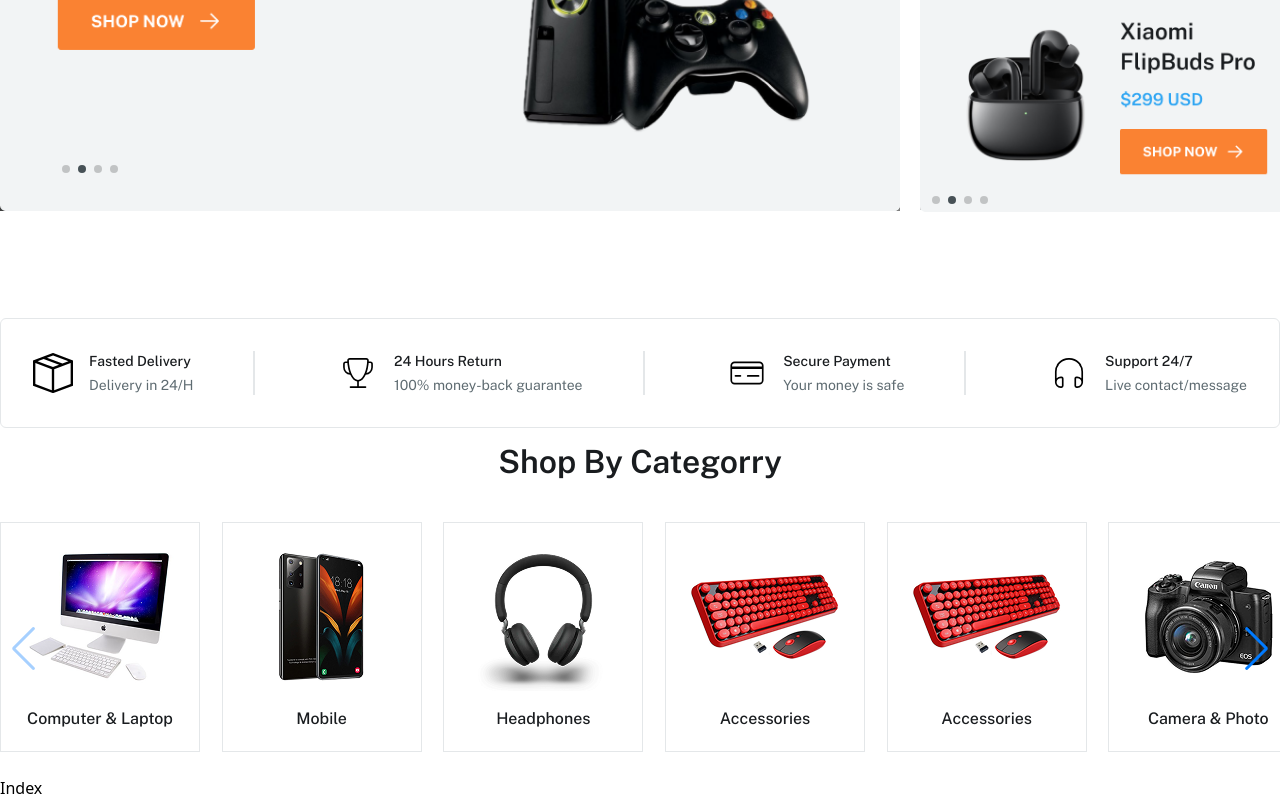
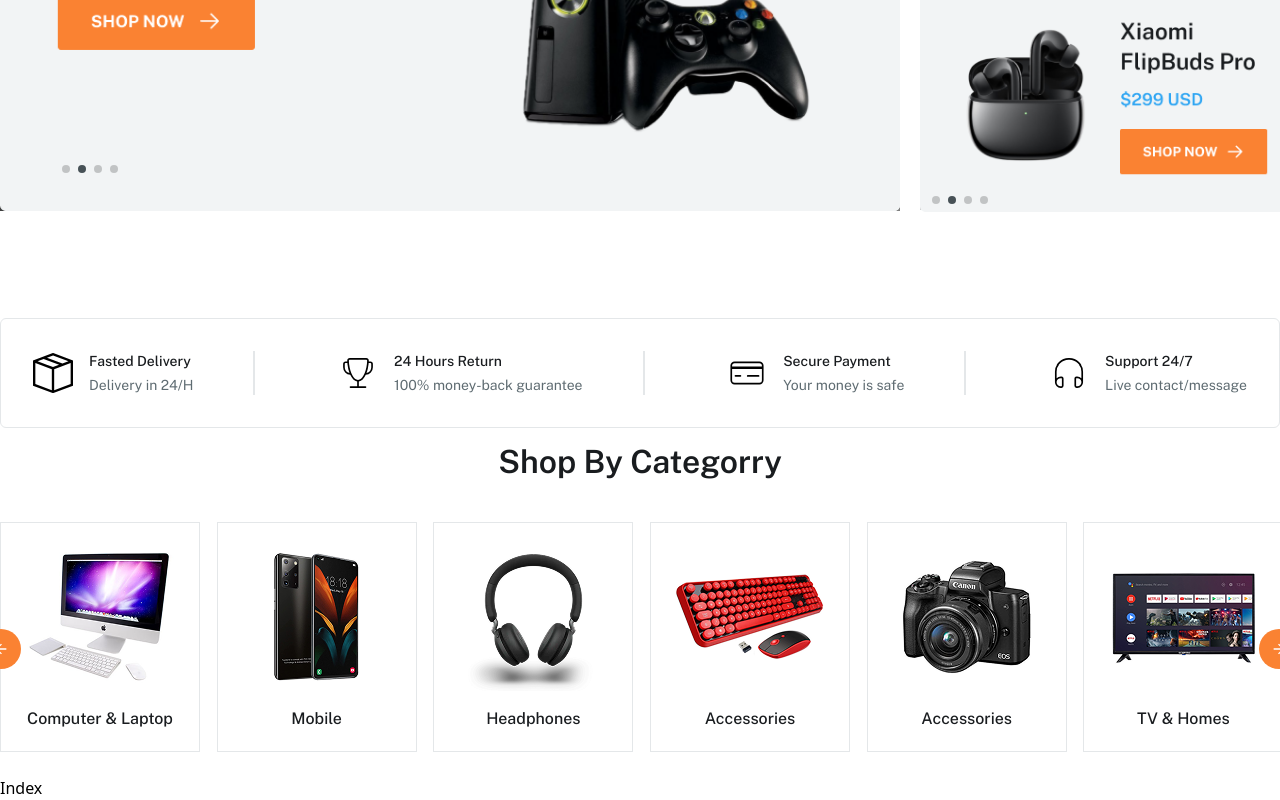
Before and after one commit to Subroto112001/Clicon-Ecommerce, a React (Vite) app in the folder Font-end/: page / in a window 1280 px wide. Shown: the part 652-1452 px from the top of the page. Built offline with nearby package versions, Linux system fonts and the light colour scheme.

Commit message:
shop by category done

```diff
--- a/Font-end/src/Component/CoomonComponent/CommonSLider/index.tsx
+++ b/Font-end/src/Component/CoomonComponent/CommonSLider/index.tsx
@@ -6,6 +6,8 @@
 import "swiper/css";
 // @ts-ignore
 import "swiper/css/navigation";
+import { categoriesarrow } from "../../../Helpers/IconProvider";
+
 
 interface propsType {
   data: any[];
@@ -17,27 +19,37 @@
   titlestyle,
   imagestyle,
 }) => {
+
   return (
-    <div>
+    <div className="relative">
       <Swiper
-        // install Swiper modules
         modules={[Navigation, Scrollbar, A11y]}
-        spaceBetween={50}
+        spaceBetween={20}
         slidesPerView={6}
-        navigation
+        loop={true}
+        navigation={{
+          nextEl: ".custom-next",
+          prevEl: ".custom-prev",
+        }}
         scrollbar={{ draggable: true }}
-        onSwiper={(swiper) => console.log(swiper)}
-        onSlideChange={() => console.log("slide change")}
       >
         {data?.map((item) => (
-          <SwiperSlide>
-            <div className={imagestyle} key={item.id}>
+          <SwiperSlide key={item.id}>
+            <div className={imagestyle}>
               <img src={item.images} alt={item.images} />
               <p className={titlestyle}>{item.name}</p>
             </div>
           </SwiperSlide>
         ))}
       </Swiper>
+
+      {/* Custom buttons */}
+      <div className="custom-prev w-10 h-10 bg-primary-500 hover:bg-primary-400 text-white rounded-full flex items-center justify-center cursor-pointer absolute top-1/2 left-[-19px] -translate-y-1/2 z-10">
+        {categoriesarrow.prev}
+      </div>
+      <div className="custom-next w-10 h-10 bg-primary-500 hover:bg-primary-400 text-white rounded-full flex items-center justify-center cursor-pointer absolute top-1/2 right-[-19px] -translate-y-1/2 z-10">
+        {categoriesarrow.next}
+      </div>
     </div>
   );
 };
--- a/Font-end/src/Component/CoomonComponent/SwiperSlider/SwiperSlider.tsx
+++ b/Font-end/src/Component/CoomonComponent/SwiperSlider/SwiperSlider.tsx
@@ -21,7 +21,7 @@
   data,
   slideCount,
 }) => {
-  console.log(data);
+
 
   return (
     <div>
@@ -39,8 +39,8 @@
         autoplay={{ delay: 4500, disableOnInteraction: false }}
         pagination={{ clickable: true }}
         scrollbar={{ draggable: true }}
-        onSwiper={(swiper) => console.log(swiper)}
-        onSlideChange={() => console.log("slide change")}
+
+
       >
         {data?.map((item, index) => (
           <SwiperSlide key={index}>
--- a/Font-end/src/Component/HomeCoomponent/Categories/Index.tsx
+++ b/Font-end/src/Component/HomeCoomponent/Categories/Index.tsx
@@ -33,12 +33,12 @@
     {
       id: 5,
       name: "Accessories",
-      images: shopbycategoryImageHolder.Keyboard,
+      images: shopbycategoryImageHolder.Camera,
     },
     {
       id: 6,
-      name: "Camera & Photo",
-      images: shopbycategoryImageHolder.Camera,
+      name: "TV & Homes",
+      images: shopbycategoryImageHolder.Televison,
     },
     {
       id: 7,
--- a/Font-end/src/Component/HomeCoomponent/CliconFeatures/Index.tsx
+++ b/Font-end/src/Component/HomeCoomponent/CliconFeatures/Index.tsx
@@ -44,7 +44,7 @@
       <Containere>
         <div className="p-[32px]! border rounded-[6px] border-gray-100 flex flex-row  justify-between">
           {featuresInformation.map((items) => (
-            <div className="flex flex-row gap-4 items-center cursor-pointer">
+            <div className="flex flex-row gap-4 items-center cursor-pointer" key={items.id}>
               <span className="text-[40px]">{items.icons}</span>
               <div className="flex flex-col gap-1">
                 <h3 className="label3 text-gray-900">{items.title}</h3>
--- a/Font-end/src/Helpers/IconProvider.tsx
+++ b/Font-end/src/Helpers/IconProvider.tsx
@@ -1,15 +1,33 @@
 import { BsTelephoneFill } from "react-icons/bs";
-import { CiCreditCard1, CiHeadphones, CiSearch, CiTrophy } from "react-icons/ci";
-import { FaArrowRight, FaFacebook, FaHeart, FaPinterest, FaReddit, FaTwitter, FaUser, FaYoutube } from "react-icons/fa";
+import {
+  CiCreditCard1,
+  CiHeadphones,
+  CiSearch,
+  CiTrophy,
+} from "react-icons/ci";
+import {
+  FaArrowRight,
+  FaFacebook,
+  FaHeart,
+  FaPinterest,
+  FaReddit,
+  FaTwitter,
+  FaUser,
+  FaYoutube,
+} from "react-icons/fa";
 import { FaSquareInstagram } from "react-icons/fa6";
+import { IoMdArrowBack, IoMdArrowForward } from "react-icons/io";
 import { LuCircleHelp } from "react-icons/lu";
-import { MdKeyboardArrowDown, MdKeyboardArrowUp, MdLocationPin, MdSupportAgent } from "react-icons/md";
+import {
+  MdKeyboardArrowDown,
+  MdKeyboardArrowUp,
+  MdLocationPin,
+  MdSupportAgent,
+} from "react-icons/md";
 import { RiLoopLeftFill } from "react-icons/ri";
 import { RxCross2 } from "react-icons/rx";
 import { TfiPackage } from "react-icons/tfi";
 import { TiShoppingCart } from "react-icons/ti";
-
-
 
 export const icons = {
   facebook: <FaFacebook />,
@@ -36,3 +54,7 @@
   creditcard: <CiCreditCard1 />,
   support: <CiHeadphones />,
 };
+export const categoriesarrow = {
+  prev: <IoMdArrowBack />,
+  next: <IoMdArrowForward />,
+};
```
Also changed, not shown: Font-end/src/index.css (+5 -6 lines).
